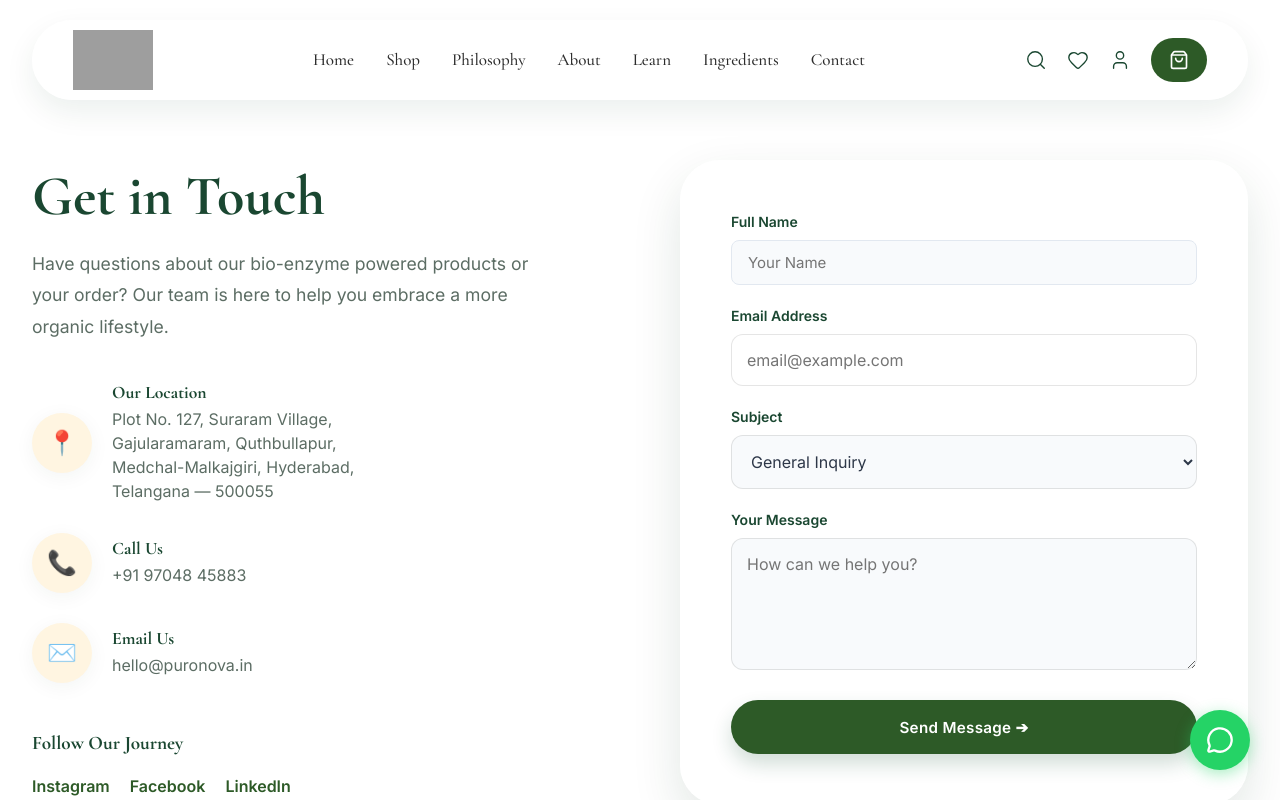
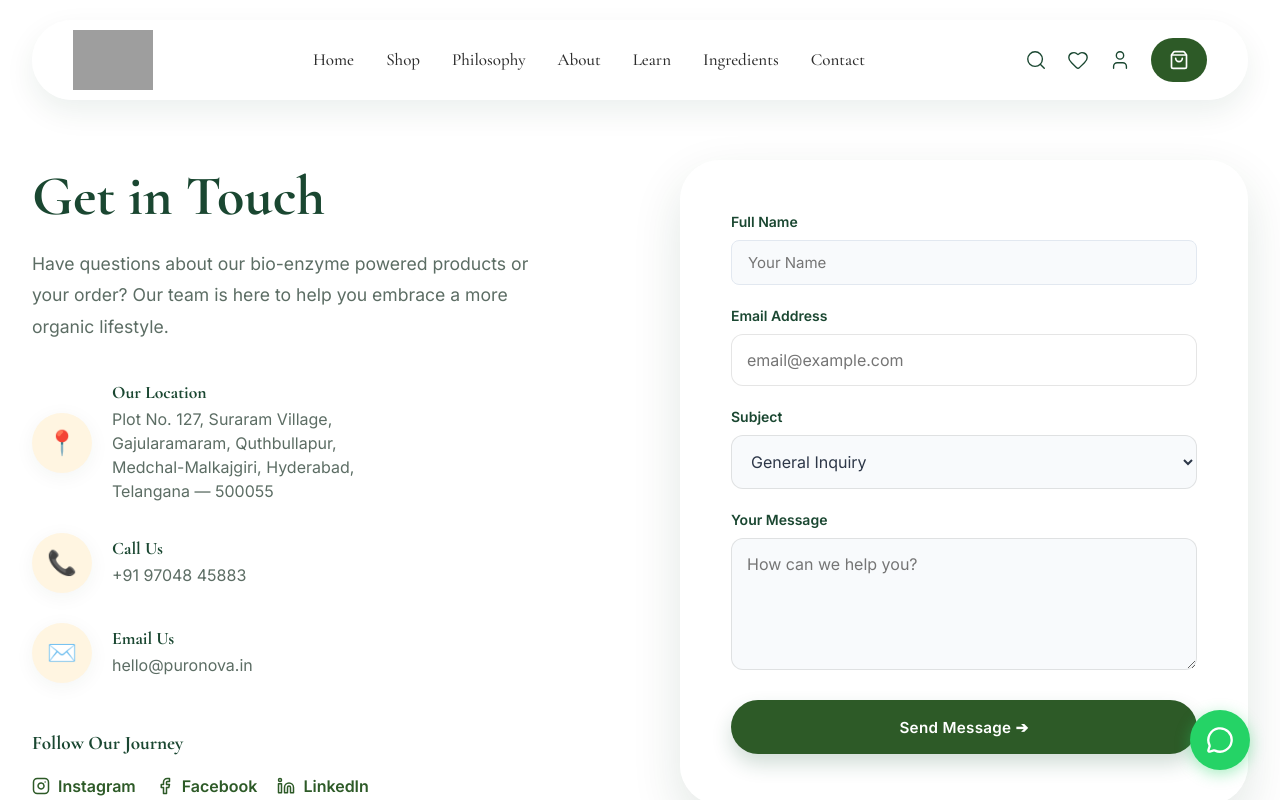
Before and after one commit to puronovabio-bot/puronova, a React (Vite) app in the folder Frontend/: page /contact in a window 1280 px wide. Shown: the top 800 px of the page. Built offline with nearby package versions, Linux system fonts and the light colour scheme; grey boxes are pictures that could not be loaded.

Commit message:
feat: add social media icons to contact page

```diff
--- a/Frontend/src/pages/Contact.css
+++ b/Frontend/src/pages/Contact.css
@@ -76,6 +76,9 @@
   border-bottom: 1px solid transparent;
   transition: all 0.3s;
   text-decoration: none;
+  display: flex;
+  align-items: center;
+  gap: 8px;
 }
 
 .contact-social-icons a:hover {
--- a/Frontend/src/pages/Contact.jsx
+++ b/Frontend/src/pages/Contact.jsx
@@ -1,4 +1,5 @@
 import React, { useState } from 'react';
+import { Instagram, Facebook, Linkedin } from 'lucide-react';
 import './Contact.css';
 
 const Contact = () => {
@@ -68,9 +69,9 @@ const Contact = () => {
             <div className="social-links">
               <h3>Follow Our Journey</h3>
               <div className="contact-social-icons">
-                <a href="#">Instagram</a>
-                <a href="#">Facebook</a>
-                <a href="#">LinkedIn</a>
+                <a href="#"><Instagram size={18} /> Instagram</a>
+                <a href="#"><Facebook size={18} /> Facebook</a>
+                <a href="#"><Linkedin size={18} /> LinkedIn</a>
               </div>
             </div>
           </div>
```
